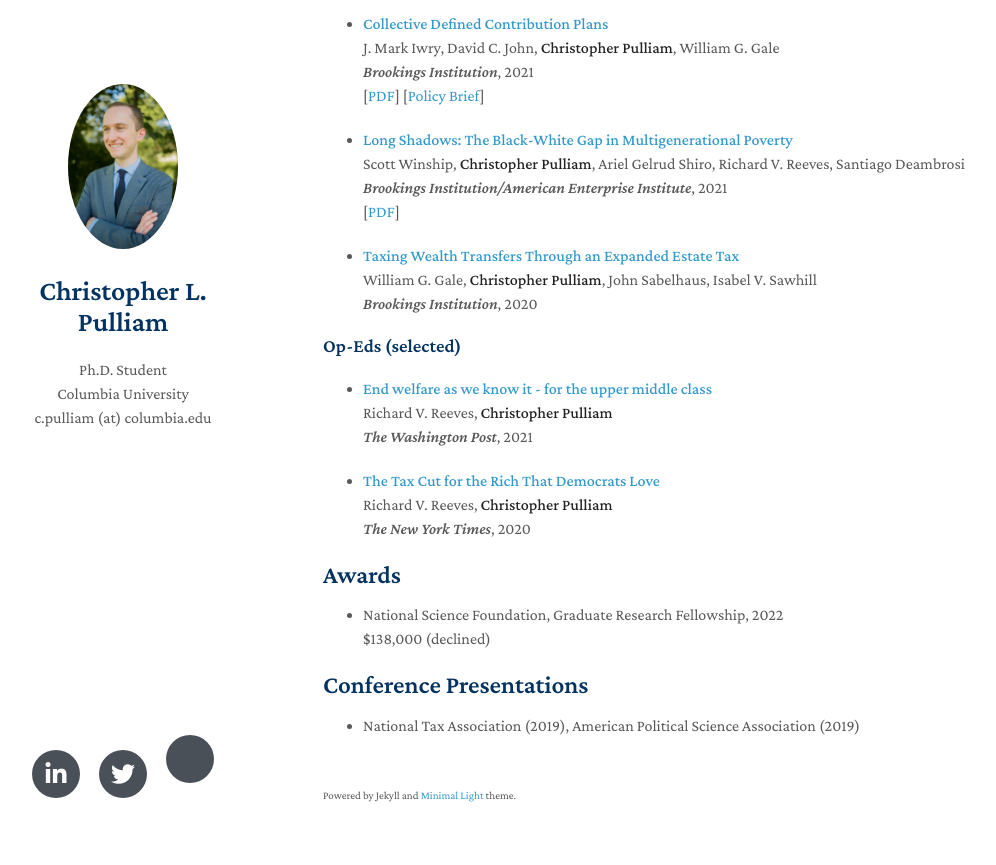
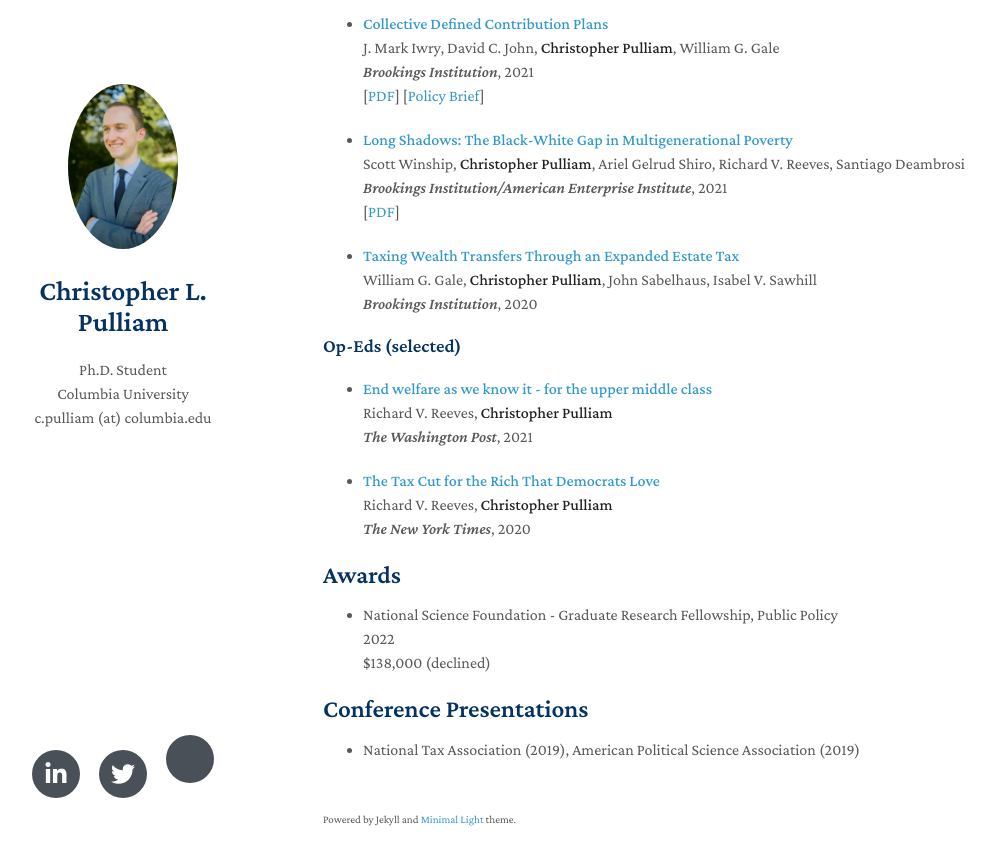
Before and after one commit to christopher-pulliam/oldsite, a Jekyll site: the page built from index.md, in a window 1280 px wide and 900 px high, scrolled down 1299 px. Shown: the top 865 px of the window, without its empty margins (147-1143 px from the left). Built offline with Jekyll 4.4.1, drawn with Linux system fonts in a browser that asks for light colours; nearby versions of some CDN libraries; a style sheet for code colours, icons or effects is not loaded.

Commit message:
Update index.md

```diff
--- a/index.md
+++ b/index.md
@@ -114,7 +114,9 @@ layout: homepage
   *The New York Times*, 2020
 
 ## Awards
-- National Science Foundation, Graduate Research Fellowship, 2022
+- National Science Foundation - Graduate Research Fellowship, Public Policy
+  <br>
+  2022
   <br>
   $138,000 (declined)
 
```
